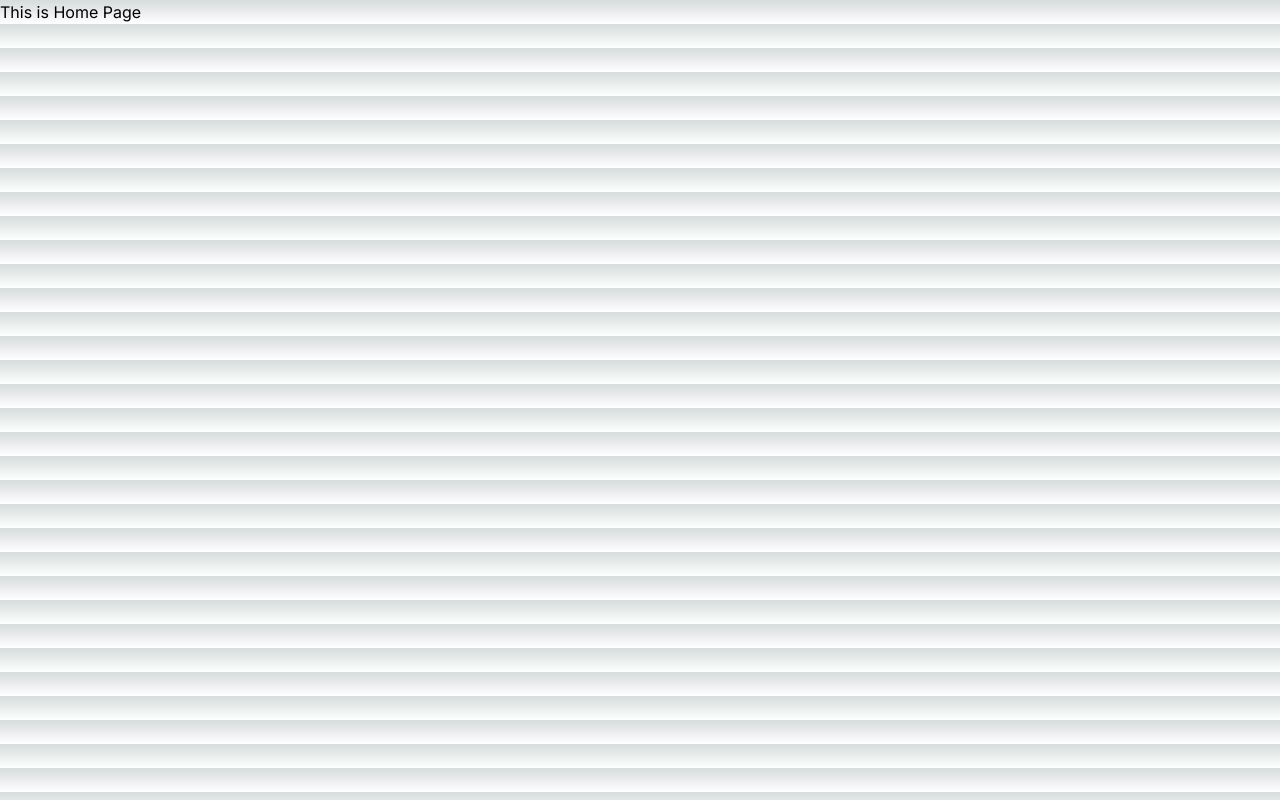
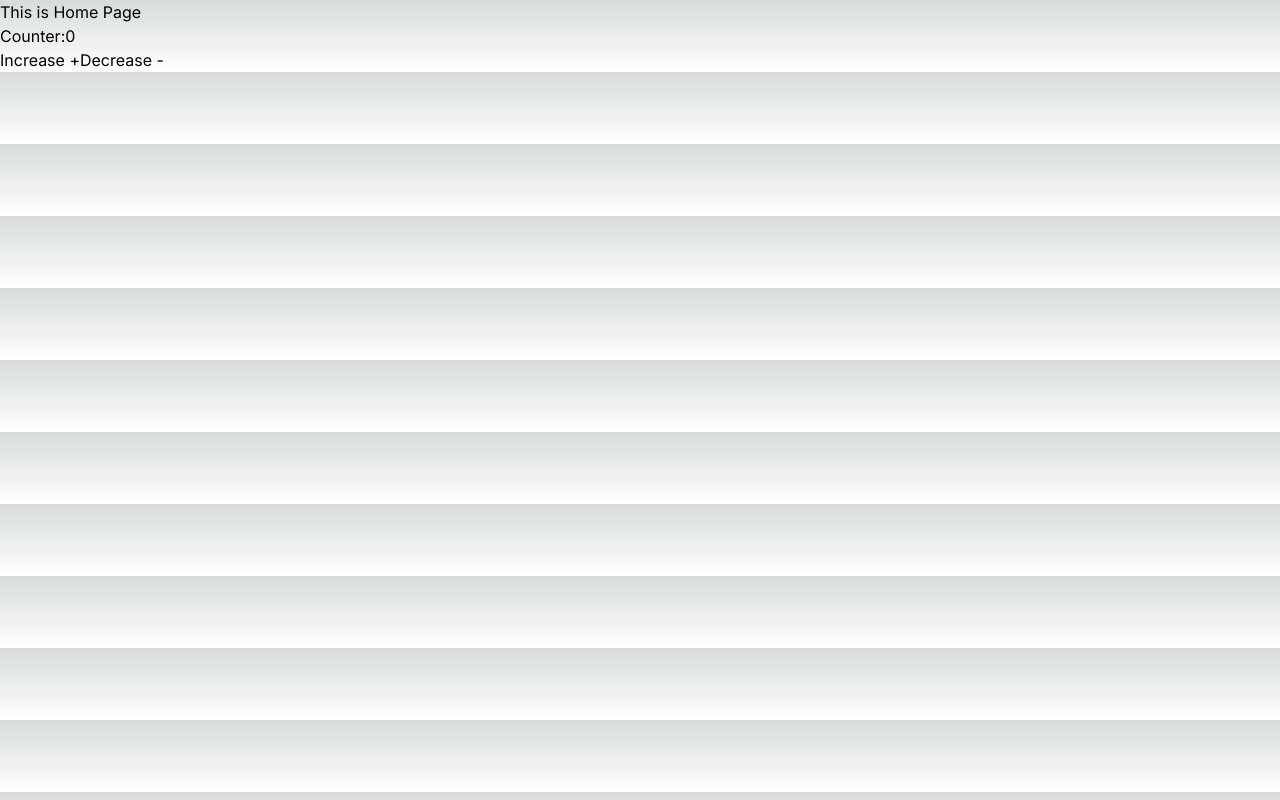
Before and after one commit to Tawkir711/explore-next-js, a Next.js app: page / in a window 1280 px wide. Built offline with nearby package versions, Linux system fonts and the light colour scheme.

Commit message:
added use client system

```diff
--- a/src/app/page.js
+++ b/src/app/page.js
@@ -1,9 +1,11 @@
-import React from 'react';
+import Count from "@/components/Count/Count";
+
 
 const HomePage = () => {
   return (
     <div>
       <h1>This is Home Page</h1>
+      <Count></Count>
     </div>
   );
 };
--- /dev/null
+++ b/src/components/Count/Count.js
@@ -0,0 +1,14 @@
+"use client"
+import React, { useState } from 'react';
+const Count = () => {
+  const [count, setCount] = useState(0);
+  return (
+    <div>
+      <h2>Counter:{count} </h2>
+      <button className='btn btn-primary' onClick={() => setCount(count + 1)}>Increase +</button>
+      <button className='btn btn-primary' onClick={() => setCount(count - 1)}>Decrease -</button>
+    </div>
+  );
+};
+
+export default Count;
```
